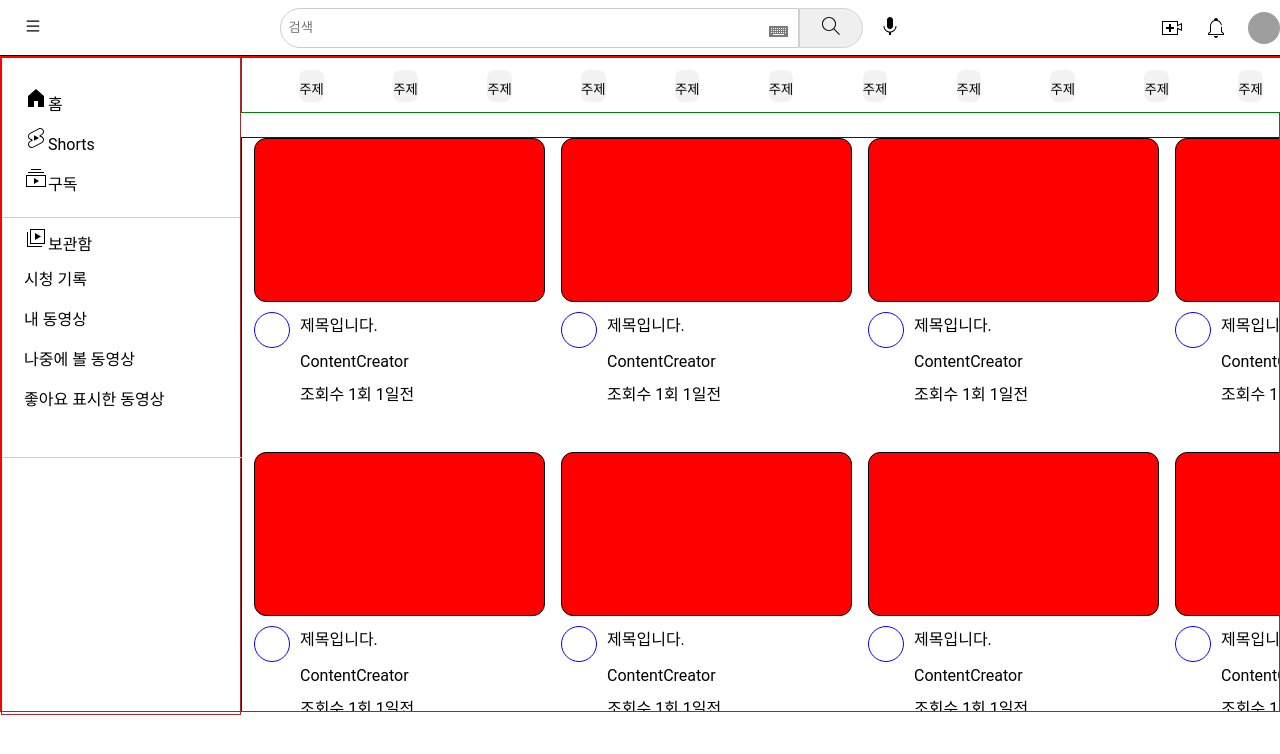
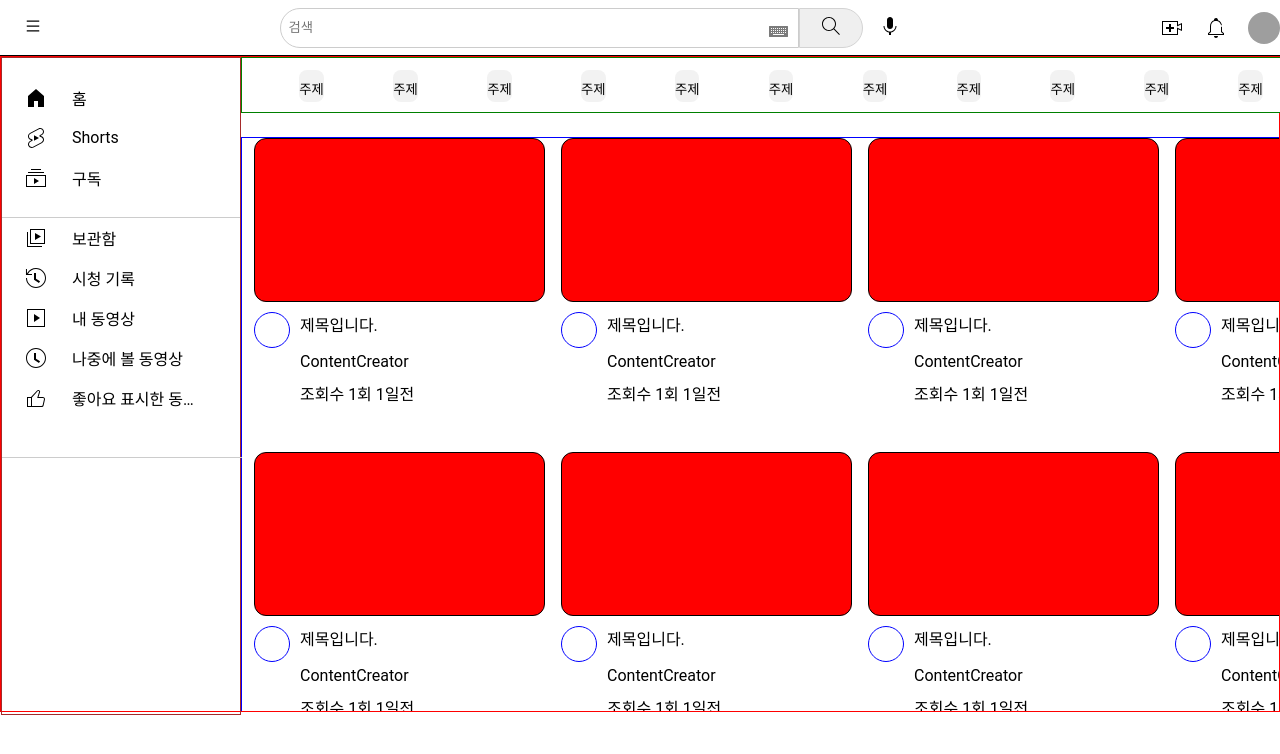
Before and after one commit to chulwoo8747/clone-coding, a React (Create React App) app in the folder React/youtube/: page / in a window 1280 px wide. Shown: the top 754 px of the page. Built offline with nearby package versions, Linux system fonts and the light colour scheme; grey boxes are pictures that could not be loaded.

Commit message:
[STYLE] bar hover & text over

```diff
--- a/React/youtube/src/component/bar/index.js
+++ b/React/youtube/src/component/bar/index.js
@@ -20,8 +20,14 @@ const BarItem = styled.div`
 const HomeButton = styled.div`
   height: 40px;
   padding: 8px 22px;
-  justify-content: center;
-  vertical-align: middle;
+  justify-content: flex-start;
+  align-items: center;
+  gap: 24px;
+  display: flex;
+  :hover {
+    border-radius: 8%;
+    background-color: #cccccc;
+  }
 `;
 
 const ContentList = styled.div`
@@ -32,25 +38,32 @@ const ContentList = styled.div`
   border-bottom: 1px solid #cccccc;
 `;
 
+const TextOver = styled.div`
+  width: 65%;
+  overflow: hidden;
+  text-overflow: ellipsis;
+  white-space: nowrap;
+`;
+
 const Bar = () => {
   return (
     <BarArea>
       <BarItem>
         <HomeButton>
           <Svg viewBox="0 0 24 24" focusable="false">
-            <path d="M4,10V21h6V15h4v6h6V10L12,3Z"></path>
+            <path d="M4,10V21h6V15h4v6h6V10L12,3Z" />
           </Svg>
           홈
         </HomeButton>
         <HomeButton>
           <Svg viewBox="0 0 24 24" focusable="false">
-            <path d="M10 14.65v-5.3L15 12l-5 2.65zm7.77-4.33c-.77-.32-1.2-.5-1.2-.5L18 9.06c1.84-.96 2.53-3.23 1.56-5.06s-3.24-2.53-5.07-1.56L6 6.94c-1.29.68-2.07 2.04-2 3.49.07 1.42.93 2.67 2.22 3.25.03.01 1.2.5 1.2.5L6 14.93c-1.83.97-2.53 3.24-1.56 5.07.97 1.83 3.24 2.53 5.07 1.56l8.5-4.5c1.29-.68 2.06-2.04 1.99-3.49-.07-1.42-.94-2.68-2.23-3.25zm-.23 5.86l-8.5 4.5c-1.34.71-3.01.2-3.72-1.14-.71-1.34-.2-3.01 1.14-3.72l2.04-1.08v-1.21l-.69-.28-1.11-.46c-.99-.41-1.65-1.35-1.7-2.41-.05-1.06.52-2.06 1.46-2.56l8.5-4.5c1.34-.71 3.01-.2 3.72 1.14.71 1.34.2 3.01-1.14 3.72L15.5 9.26v1.21l1.8.74c.99.41 1.65 1.35 1.7 2.41.05 1.06-.52 2.06-1.46 2.56z"></path>
+            <path d="M10 14.65v-5.3L15 12l-5 2.65zm7.77-4.33c-.77-.32-1.2-.5-1.2-.5L18 9.06c1.84-.96 2.53-3.23 1.56-5.06s-3.24-2.53-5.07-1.56L6 6.94c-1.29.68-2.07 2.04-2 3.49.07 1.42.93 2.67 2.22 3.25.03.01 1.2.5 1.2.5L6 14.93c-1.83.97-2.53 3.24-1.56 5.07.97 1.83 3.24 2.53 5.07 1.56l8.5-4.5c1.29-.68 2.06-2.04 1.99-3.49-.07-1.42-.94-2.68-2.23-3.25zm-.23 5.86l-8.5 4.5c-1.34.71-3.01.2-3.72-1.14-.71-1.34-.2-3.01 1.14-3.72l2.04-1.08v-1.21l-.69-.28-1.11-.46c-.99-.41-1.65-1.35-1.7-2.41-.05-1.06.52-2.06 1.46-2.56l8.5-4.5c1.34-.71 3.01-.2 3.72 1.14.71 1.34.2 3.01-1.14 3.72L15.5 9.26v1.21l1.8.74c.99.41 1.65 1.35 1.7 2.41.05 1.06-.52 2.06-1.46 2.56z" />
           </Svg>
           Shorts
         </HomeButton>
         <HomeButton>
           <Svg viewBox="0 0 24 24" focusable="false">
-            <path d="M10,18v-6l5,3L10,18z M17,3H7v1h10V3z M20,6H4v1h16V6z M22,9H2v12h20V9z M3,10h18v10H3V10z"></path>
+            <path d="M10,18v-6l5,3L10,18z M17,3H7v1h10V3z M20,6H4v1h16V6z M22,9H2v12h20V9z M3,10h18v10H3V10z" />
           </Svg>
           구독
         </HomeButton>
@@ -58,21 +71,33 @@ const Bar = () => {
       <ContentList>
         <HomeButton>
           <Svg viewBox="0 0 24 24" focusable="false">
-            <path d="M11,7l6,3.5L11,14V7L11,7z M18,20H4V6H3v15h15V20z M21,18H6V3h15V18z M7,17h13V4H7V17z"></path>
+            <path d="M11,7l6,3.5L11,14V7L11,7z M18,20H4V6H3v15h15V20z M21,18H6V3h15V18z M7,17h13V4H7V17z" />
           </Svg>
           보관함
         </HomeButton>
         <HomeButton>
-          <>시청 기록</>
+          <Svg viewBox="0 0 24 24" focusable="false">
+            <path d="M14.97,16.95L10,13.87V7h2v5.76l4.03,2.49L14.97,16.95z M22,12c0,5.51-4.49,10-10,10S2,17.51,2,12h1c0,4.96,4.04,9,9,9 s9-4.04,9-9s-4.04-9-9-9C8.81,3,5.92,4.64,4.28,7.38C4.17,7.56,4.06,7.75,3.97,7.94C3.96,7.96,3.95,7.98,3.94,8H8v1H1.96V3h1v4.74 C3,7.65,3.03,7.57,3.07,7.49C3.18,7.27,3.3,7.07,3.42,6.86C5.22,3.86,8.51,2,12,2C17.51,2,22,6.49,22,12z" />
+          </Svg>
+          시청 기록
         </HomeButton>
         <HomeButton>
-          <>내 동영상</>
+          <Svg viewBox="0 0 24 24" focusable="false">
+            <path d="M10,8l6,4l-6,4V8L10,8z M21,3v18H3V3H21z M20,4H4v16h16V4z" />
+          </Svg>
+          내 동영상
         </HomeButton>
         <HomeButton>
-          <>나중에 볼 동영상</>
+          <Svg viewBox="0 0 24 24" focusable="false">
+            <path d="M14.97,16.95L10,13.87V7h2v5.76l4.03,2.49L14.97,16.95z M12,3c-4.96,0-9,4.04-9,9s4.04,9,9,9s9-4.04,9-9S16.96,3,12,3 M12,2c5.52,0,10,4.48,10,10s-4.48,10-10,10S2,17.52,2,12S6.48,2,12,2L12,2z" />
+          </Svg>
+          나중에 볼 동영상
         </HomeButton>
         <HomeButton>
-          <>좋아요 표시한 동영상</>
+          <Svg viewBox="0 0 24 24" focusable="false">
+            <path d="M18.77,11h-4.23l1.52-4.94C16.38,5.03,15.54,4,14.38,4c-0.58,0-1.14,0.24-1.52,0.65L7,11H3v10h4h1h9.43 c1.06,0,1.98-0.67,2.19-1.61l1.34-6C21.23,12.15,20.18,11,18.77,11z M7,20H4v-8h3V20z M19.98,13.17l-1.34,6 C18.54,19.65,18.03,20,17.43,20H8v-8.61l5.6-6.06C13.79,5.12,14.08,5,14.38,5c0.26,0,0.5,0.11,0.63,0.3 c0.07,0.1,0.15,0.26,0.09,0.47l-1.52,4.94L13.18,12h1.35h4.23c0.41,0,0.8,0.17,1.03,0.46C19.92,12.61,20.05,12.86,19.98,13.17z" />
+          </Svg>
+          <TextOver>좋아요 표시한 동영상</TextOver>
         </HomeButton>
       </ContentList>
     </BarArea>
```
